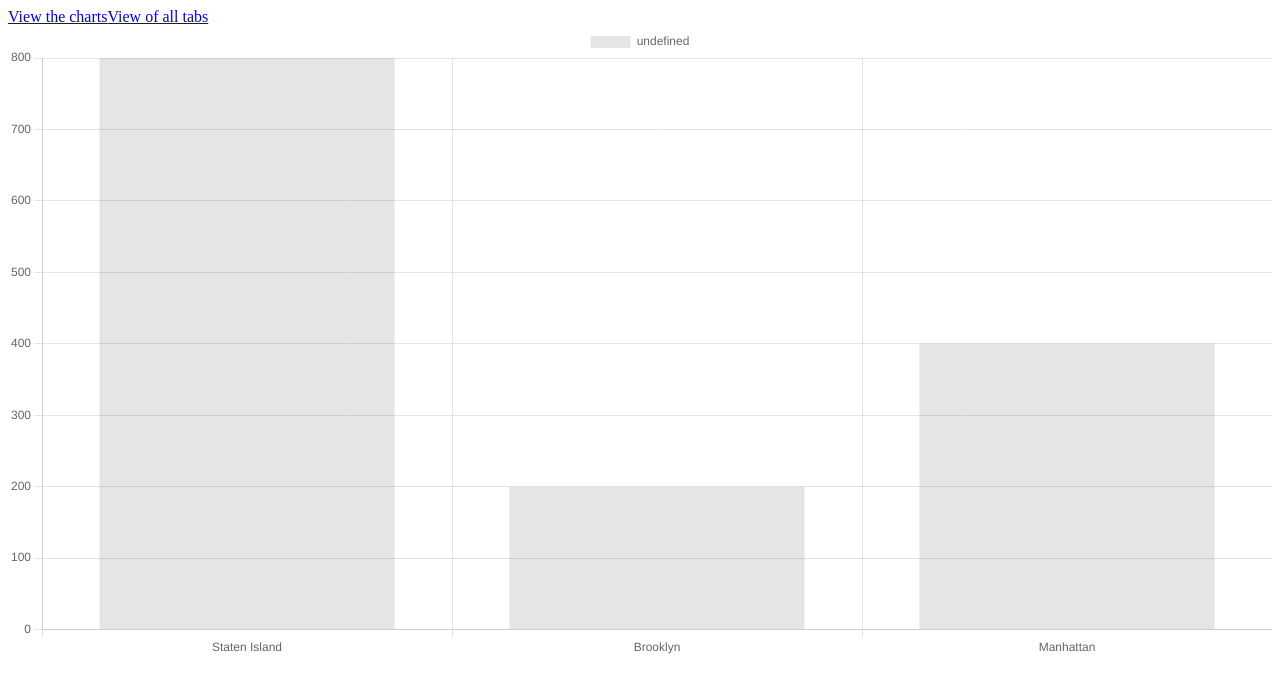
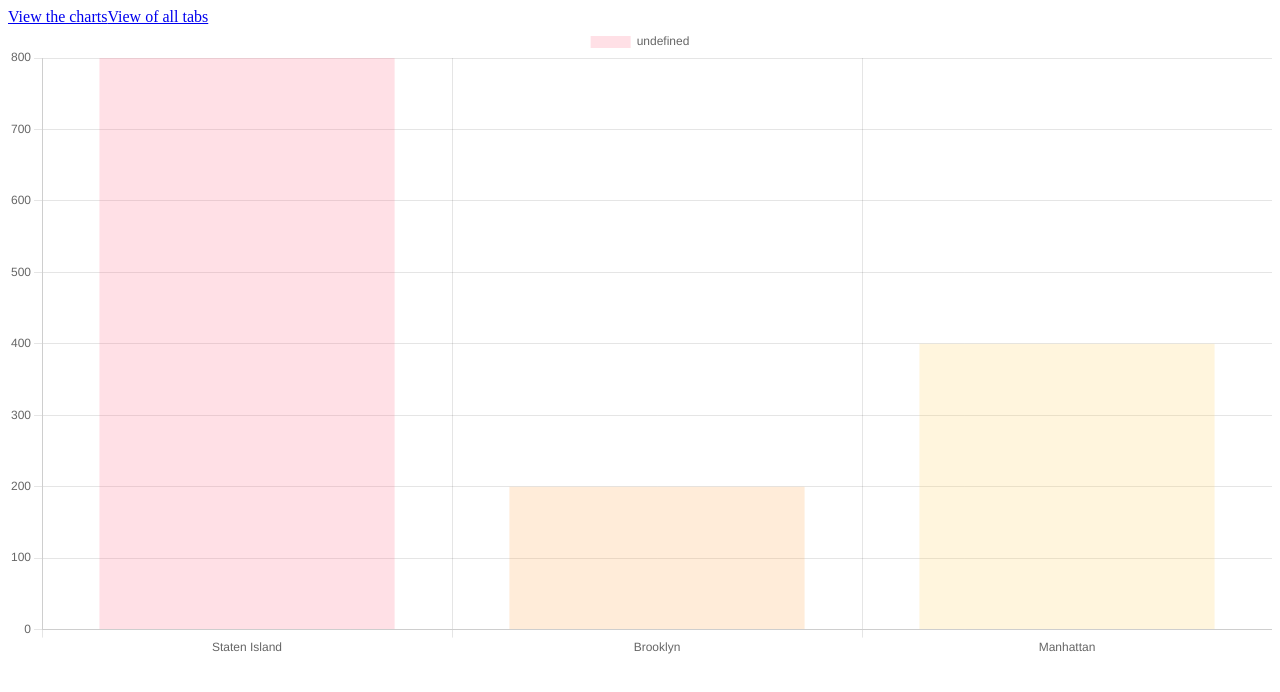
Before and after one commit to staten-island-tech/vue-open-data-ierhe, a Vue app in the folder app/: page /charts in a window 1280 px wide. Shown: the top 692 px of the page. Built offline with nearby package versions, Linux system fonts and the light colour scheme.

Commit message:
Update BarChart.vue

```diff
--- a/app/src/components/BarChart.vue
+++ b/app/src/components/BarChart.vue
@@ -20,10 +20,14 @@ export default {
     return {
       chartData: {
         labels: ['Staten Island', 'Brooklyn', 'Manhattan'], //boroughs
-        datasets: [ { data: [800, 200, 400] } ],
-        backgroundColor: [
-          'rgba(255, 99, 132, 0.2)'
+        datasets: [ { data: [800, 200, 400],
+          backgroundColor: [
+          'rgba(255, 99, 132, 0.2)',
+          'rgba(255, 159, 64, 0.2)',
+          'rgba(255, 205, 86, 0.2)',
         ]
+        } ],
+
       },
       chartOptions: {
         responsive: true
```
